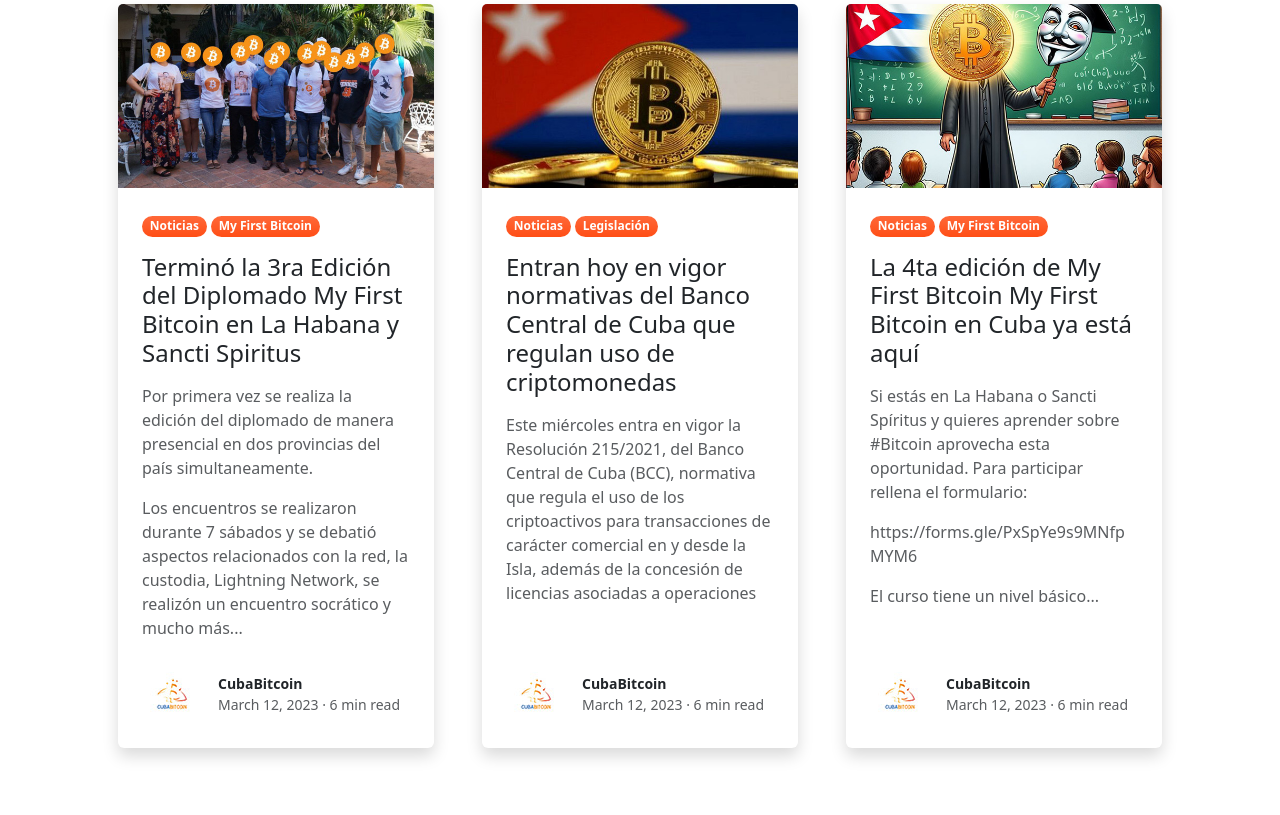
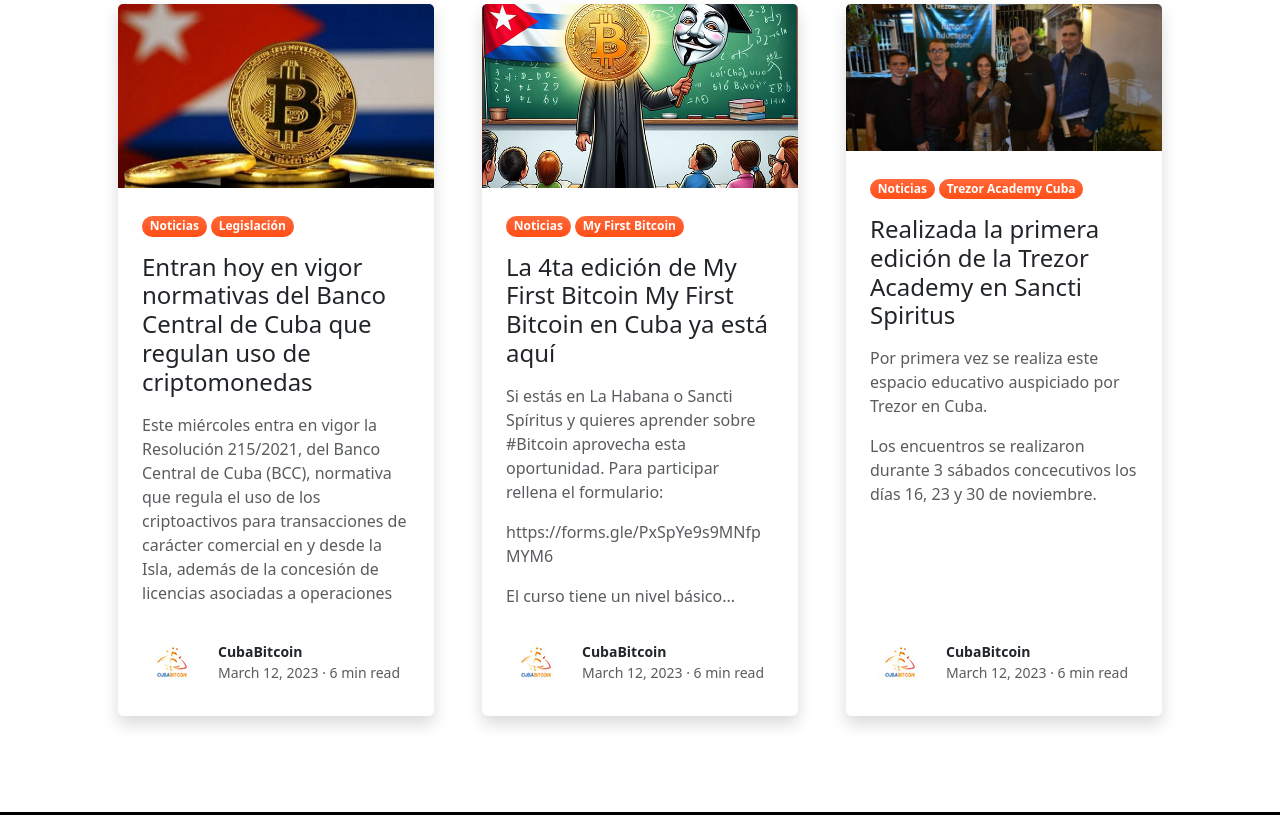
Before and after one commit to ProyectoCubaBitcoin/cubabitcoin.org, a plain HTML site: page index.html in a window 1280 px wide. Shown: the part 705-1520 px from the top of the page. Drawn offline with nearby package versions, Linux system fonts and the light colour scheme.

Commit message:
Update time line and notice section with Trezor Academy event

```diff
--- a/index.html
+++ b/index.html
@@ -85,32 +85,6 @@
                 <div class="row gx-5">
                     <div class="col-lg-4 mb-5">
                         <div class="card h-100 shadow border-0">
-                            <img class="card-img-top" src="img/MyFirstBitcoin3ro.jpg" alt="..." />
-                            <div class="card-body p-4">
-                                <div class="badge bg-primary bg-gradient rounded-pill mb-3">Noticias</div>
-                                <div class="badge bg-primary bg-gradient rounded-pill mb-3">My First Bitcoin</div>
-                                <a class="text-decoration-none link-dark stretched-link" href="#!"><div class="h4 card-title mb-3">Terminó la 3ra Edición del
-                                    Diplomado My First Bitcoin en La Habana y Sancti Spiritus</div></a>
-                                <p class="card-text text-muted">Por primera vez se realiza la edición del diplomado de manera presencial en dos
-                                    provincias del país simultaneamente. </p>
-                                <p class="card-text text-muted"> Los encuentros se realizaron durante 7 sábados y se debatió aspectos relacionados con la red, la custodia, Lightning Network, se
-                                    realizón un encuentro socrático y mucho más...</p>
-                            </div>
-                            <div class="card-footer p-4 pt-0 bg-transparent border-top-0">
-                                <div class="d-flex align-items-end justify-content-between">
-                                    <div class="d-flex align-items-center">
-                                        <img class="rounded-circle me-3" src="img/cubabitcoin.jpg" alt="..." />
-                                        <div class="small">
-                                            <div class="fw-bold">CubaBitcoin</div>
-                                            <div class="text-muted">March 12, 2023 &middot; 6 min read</div>
-                                        </div>
-                                    </div>
-                                </div>
-                            </div>
-                        </div>
-                    </div>
-                    <div class="col-lg-4 mb-5">
-                        <div class="card h-100 shadow border-0">
                             <img class="card-img-top" src="img/cuba-bitcoin-580x330.jpg" alt="..." />
                             <div class="card-body p-4">
                                 <div class="badge bg-primary bg-gradient rounded-pill mb-3">Noticias</div>
@@ -141,6 +115,29 @@
                                 <p class="card-text text-muted">Si estás en La Habana o Sancti Spíritus y quieres aprender sobre #Bitcoin aprovecha esta oportunidad. Para participar rellena el formulario:</p>
                                 <p class="card-text text-muted"> https://forms.gle/PxSpYe9s9MNfpMYM6</p>
                                 <p class="card-text text-muted"> El curso tiene un nivel básico... </p>
+                            </div>
+                            <div class="card-footer p-4 pt-0 bg-transparent border-top-0">
+                                <div class="d-flex align-items-end justify-content-between">
+                                    <div class="d-flex align-items-center">
+                                        <img class="rounded-circle me-3" src="img/cubabitcoin.jpg" alt="..." />
+                                        <div class="small">
+                                            <div class="fw-bold">CubaBitcoin</div>
+                                            <div class="text-muted">March 12, 2023 &middot; 6 min read</div>
+                                        </div>
+                                    </div>
+                                </div>
+                            </div>
+                        </div>
+                    </div>
+                    <div class="col-lg-4 mb-5">
+                        <div class="card h-100 shadow border-0">
+                            <img class="card-img-top" src="img/trezoraca.jpg" alt="..." />
+                            <div class="card-body p-4">
+                                <div class="badge bg-primary bg-gradient rounded-pill mb-3">Noticias</div>
+                                <div class="badge bg-primary bg-gradient rounded-pill mb-3">Trezor Academy Cuba</div>
+                                <a class="text-decoration-none link-dark stretched-link" href="#!"><div class="h4 card-title mb-3">Realizada la primera edición de la Trezor Academy en Sancti Spiritus</div></a>
+                                <p class="card-text text-muted">Por primera vez se realiza este espacio educativo auspiciado por Trezor en Cuba. </p>
+                                <p class="card-text text-muted"> Los encuentros se realizaron durante 3 sábados concecutivos los días 16, 23 y 30 de noviembre.</p>
                             </div>
                             <div class="card-footer p-4 pt-0 bg-transparent border-top-0">
                                 <div class="d-flex align-items-end justify-content-between">
@@ -186,6 +183,17 @@
                     <h2 class="fw-bolder display-6 mb-5 text-center">Proof of Work</h2>
 
                     <div class="main-timeline">
+                    <div class="timeline left">
+                        <div class="card">
+                        <div class="card-body p-4">
+                            <h3>2024 - NOVIEMBRE </h3>
+                            <p class="text-uppercase">Evento Trezor Academy en la proviencia de Sancti Spiritus </p>
+                            <p class="text-muted">El evento se realizó los días 16, 23 y 30 de noviembre, en donde se graduaron 12 estudiantes de diversas edades.</p>
+
+                        </div>
+                        </div>
+                    </div>
+
                     <div class="timeline right">
                         <div class="card">
                         <div class="card-body p-4">
```
Also changed, not shown: img/trezoraca.jpg (added).
